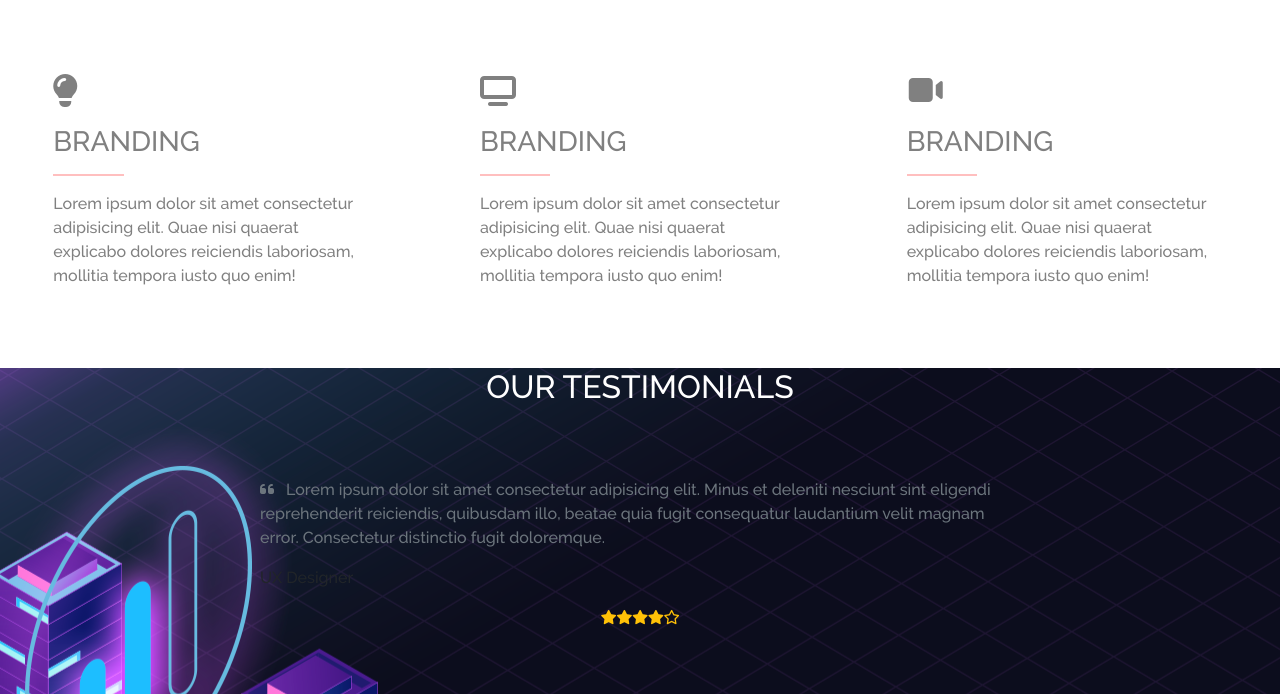
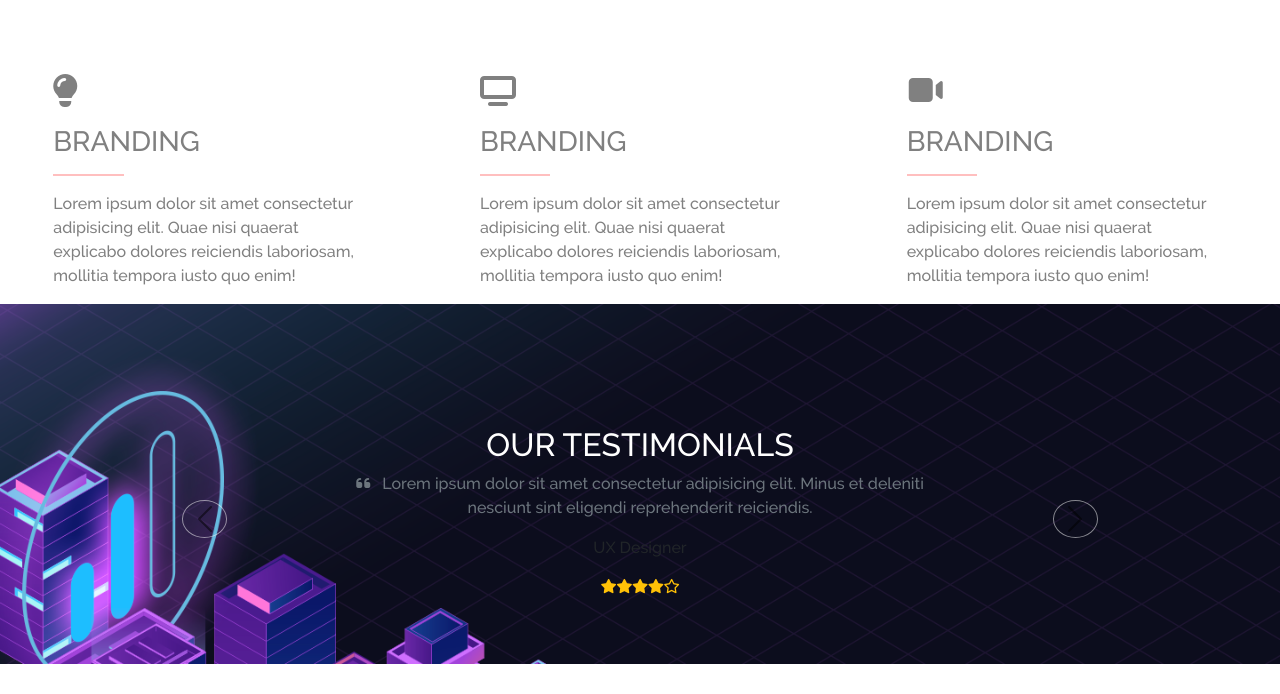
Before and after one commit to FilleDeZeus/Projet_MolenGeek_Enide, a website: page index.html in a window 1280 px wide. Shown: the part 778-1472 px from the top of the page. After the commit the page ends 1442 px from the top, so only its background shows below. Drawn offline with nearby package versions, Linux system fonts and the light colour scheme.

Commit message:
section3 bouton

```diff
--- a/index.html
+++ b/index.html
@@ -97,11 +97,10 @@
         </section>
         <!-- -------------------SECTION 3------------ -->
         <section class="section3">
-            <div>
+            <div  class="temoignages">
                 <h2>OUR TESTIMONIALS</h2>
                 <!-- Carousel wrapper -->
-                <div class="temoignages" id="carouselExampleControls" class="carousel slide text-center carousel-dark"
-                    data-mdb-ride="carousel">
+                <div id="carouselExampleControls" class="carousel slide text-center carousel-dark" data-mdb-ride="carousel">
                     <div class="carousel-inner">
                         <div class="carousel-item active">
                             <div class="row d-flex justify-content-center">
@@ -109,9 +108,7 @@
                                     <p class="text-muted">
                                         <i class="fas fa-quote-left pe-2"></i>
                                         Lorem ipsum dolor sit amet consectetur adipisicing elit. Minus et deleniti
-                                        nesciunt sint eligendi reprehenderit reiciendis, quibusdam illo, beatae quia
-                                        fugit consequatur laudantium velit magnam error. Consectetur distinctio fugit
-                                        doloremque.
+                                        nesciunt sint eligendi reprehenderit reiciendis.
                                     </p>
                                     <p>UX Designer</p>
                                 </div>
@@ -149,9 +146,7 @@
                                     <p class="text-muted">
                                         <i class="fas fa-quote-left pe-2"></i>
                                         Lorem ipsum dolor sit amet consectetur adipisicing elit. Minus et deleniti
-                                        nesciunt sint eligendi reprehenderit reiciendis, quibusdam illo, beatae quia
-                                        fugit consequatur laudantium velit magnam error. Consectetur distinctio fugit
-                                        doloremque.
+                                        nesciunt sint eligendi reprehenderit reiciendis.
                                     </p>
                                     <p>UX Designer</p>
                                 </div>
@@ -164,17 +159,38 @@
                                 <li><i class="far fa-star fa-sm"></i></li>
                             </ul>
                         </div>
+                        <div class="carousel-item">
+                            <div class="row d-flex justify-content-center">
+                                <div class="col-lg-8">
+                                    <p class="text-muted">
+                                        <i class="fas fa-quote-left pe-2"></i>
+                                        Lorem ipsum dolor sit amet consectetur adipisicing elit. Minus et deleniti
+                                        nesciunt sint eligendi reprehenderit reiciendis.
+                                    </p>
+                                    <p>UX Designer</p>
+                                </div>
+                            </div>
+                            <div>
+                                <ul class="list-unstyled d-flex justify-content-center text-warning mb-0">
+                                    <li><i class="fas fa-star fa-sm"></i></li>
+                                    <li><i class="fas fa-star fa-sm"></i></li>
+                                    <li><i class="fas fa-star fa-sm"></i></li>
+                                    <li><i class="fas fa-star fa-sm"></i></li>
+                                    <li><i class="far fa-star fa-sm"></i></li>
+                                </ul>
+                            </div>
+                        </div>
                     </div>
-                    <!-- <button class="carousel-control-prev rounded-circle" style="height: 55px; width: 55px; "
-                        type="button" data-bs-target="#carouselExampleFade" data-bs-slide="prev">
+                    <button class="carousel-control-prev rounded-circle"
+                        type="button" data-bs-target="#carouselExampleControls" data-bs-slide="prev">
                         <span class="carousel-control-prev-icon" aria-hidden="true"></span>
                         <span class="visually-hidden">PPP</span>
                     </button>
-                    <button class="carousel-control-next rounded-circle" style="height: 55px; width: 55px;"
-                        type="button" data-bs-target="#carouselExampleFade" data-bs-slide="next">
+                    <button class="carousel-control-next rounded-circle"
+                        type="button" data-bs-target="#carouselExampleControls" style="width: 5%; height: 30%;" data-bs-slide="next">
                         <span class="carousel-control-next-icon" aria-hidden="true"></span>
                         <span class="visually-hidden">Next</span>
-                    </button> -->
+                    </button>
                 </div>
                 <!-- Carousel wrapper -->
             </div>
--- a/src/sass/modules/_section3.scss
+++ b/src/sass/modules/_section3.scss
@@ -1,12 +1,7 @@
 .section3{
     background-image: url(../../../public/images/background/testi.png);
-    // background-repeat:no-repeat;
-    // width: 100%;
-    // display:flex;
-    // flex-direction: column;
-    // color:black;
-    // justify-content:center;
-    // align-items:center;
+    background-size: cover;
+    width: 100%;
 }
 .section3 h2{
     color: white;
@@ -20,4 +15,19 @@
 
 .temoignages{
     padding: 5%;
+    display:flex;
+    flex-direction: column;
+    justify-content:center;
+    align-items:center;
 }
+
+.section3 button {
+    width: 5%;
+    height: 30%;
+}
+
+.barre{
+    display: flex;
+    flex-direction: column;
+
+}
```
Also changed, not shown: public/css/app.css.
